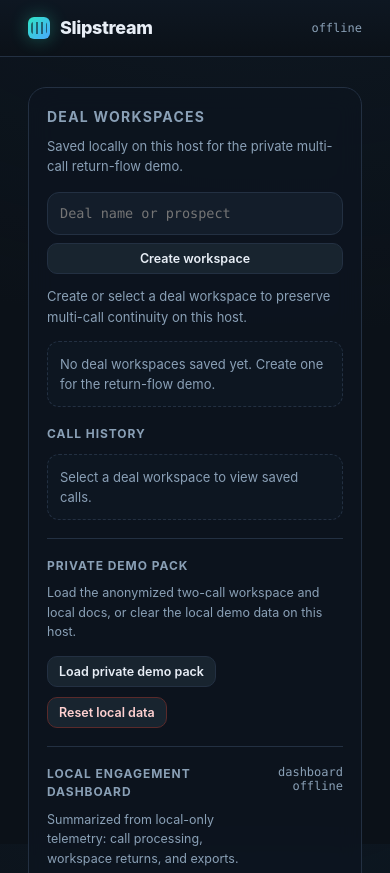
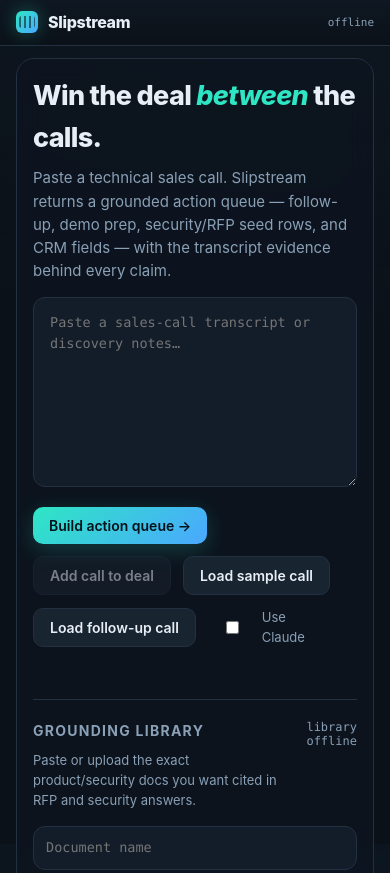
Before and after one commit to Aleaclawd/slipstream, a website with bundled scripts: page web/index.html in a window 390 px wide. Shown: the top 873 px of the page. Built offline with nearby package versions, Linux system fonts and the light colour scheme; no server answers.

Commit message:
GST-70: move mobile hero title block to top (#6)
Co-authored-by: Paperclip Prototype Builder <noreply@paperclip.ing>

```diff
--- a/web/styles.css
+++ b/web/styles.css
@@ -13,6 +13,7 @@
   --bad: #ff6b6b;
   --good: #2ee6c4;
   --radius: 12px;
+  --safe-top: env(safe-area-inset-top, 0px);
   font-synthesis: none;
 }
 
@@ -664,8 +665,29 @@ footer em { color: var(--warn); font-style: normal; }
 .talk { display: flex; height: 12px; border-radius: 6px; overflow: hidden; border: 1px solid var(--line); margin: 10px 0; }
 
 @media (max-width: 820px) {
+  .topbar {
+    padding: calc(var(--safe-top) + 10px) 16px 10px;
+    gap: 12px;
+  }
+  .brand .name { font-size: 16px; }
+  .status { font-size: 11px; text-align: right; }
+  main {
+    padding: 12px 16px 52px;
+    gap: 18px;
+  }
   .workspace-shell,
   .cards, .grid2, .committee, .kanban, .scorecard, .brief-grid, .brief-hero { grid-template-columns: 1fr; }
+  .workspace-shell { gap: 14px; }
+  .input-pane {
+    order: -1;
+    padding: 16px;
+  }
+  .thread-pane { padding: 16px; }
+  .input-pane h1 {
+    margin-top: 0;
+    font-size: 27px;
+  }
+  .sub { margin-bottom: 14px; }
   .tabs { flex-wrap: nowrap; overflow-x: auto; }
   .brand .tag { display: none; }
   .thread-create { grid-template-columns: 1fr; }
```
